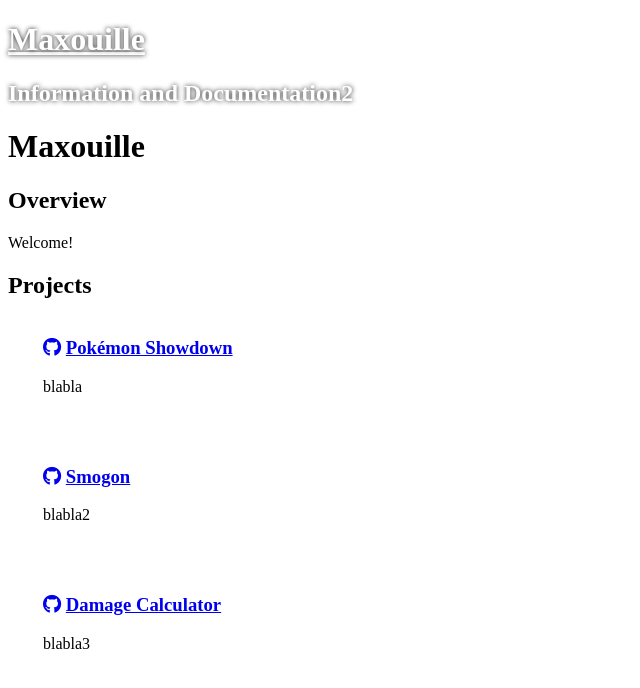
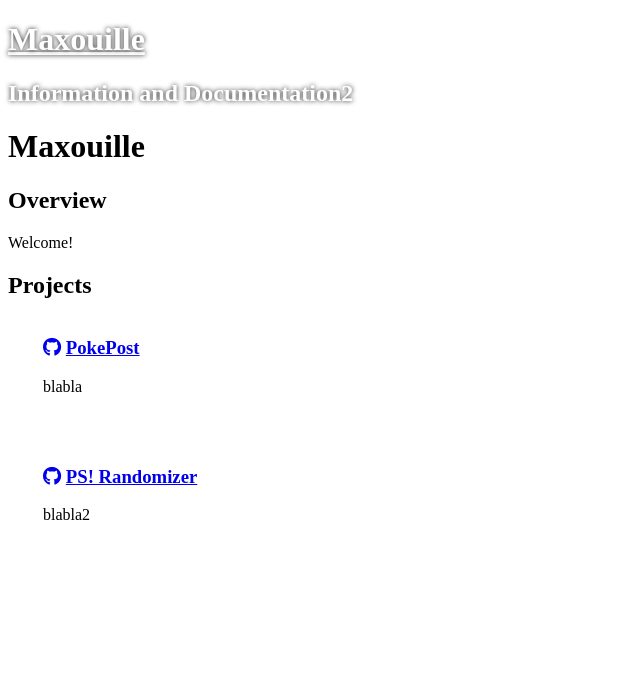
Before and after one commit to Maxouille64/maxouille64.github.io, a Jekyll site: the page built from index.md, in a window 1280 px wide. Shown: the top 688 px of the page, without its empty margins (0-640 px from the left). Built offline with Jekyll 4.4.1, drawn with Linux system fonts in a browser that asks for light colours; nearby versions of some CDN libraries; our own code applies the rules of GitHub Pages for plain Markdown files.

Commit message:
Update index.md

```diff
--- a/index.md
+++ b/index.md
@@ -8,21 +8,14 @@ Welcome!
 
 <div class="project-blurb">
     <div class="project-body">
-        <h3><a href="https://github.com/Zarel/Pokemon-Showdown"><i aria-hidden="true" class="fab fa-github"></i></a> <a href="https://pokemonshowdown.com/">Pokémon Showdown</a></h3>
+        <h3><a href="https://github.com/Maxouille64/pokepost"><i aria-hidden="true" class="fab fa-github"></i></a> <a href="http://pokepost.cf/">PokePost</a></h3>
         <p style="font-size:12pt;">blabla</p>
     </div>
 </div>
 
 <div class="project-blurb">
     <div class="project-body">
-        <h3><a href="https://github.com/smogon"><i aria-hidden="true" class="fab fa-github"></i></a> <a href="https://smogon.com/">Smogon</a></h3>
+        <h3><a href="https://github.com/Maxouille64/RandomTeamBattle"><i aria-hidden="true" class="fab fa-github"></i></a> <a href="https://www.smogon.com/forums/threads/showdown-randomizer-browser-extension.3684255/">PS! Randomizer</a></h3>
         <p style="font-size:12pt;">blabla2</p>
     </div>
 </div>
-
-<div class="project-blurb">
-    <div class="project-body">
-        <h3><a href="https://github.com/smogon/damage-calc"><i aria-hidden="true" class="fab fa-github"></i></a> <a href="https://calc.pokemonshowdown.com">Damage Calculator</a></h3>
-        <p style="font-size:12pt;">blabla3</p>
-    </div>
-</div>
```
